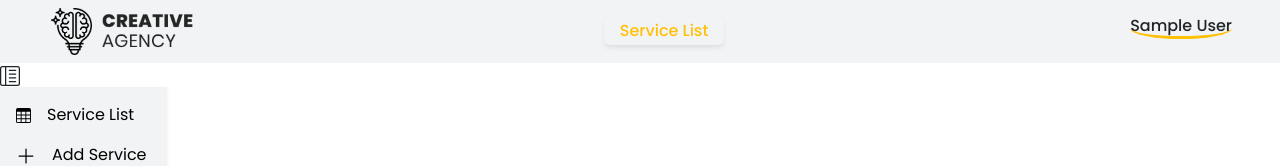
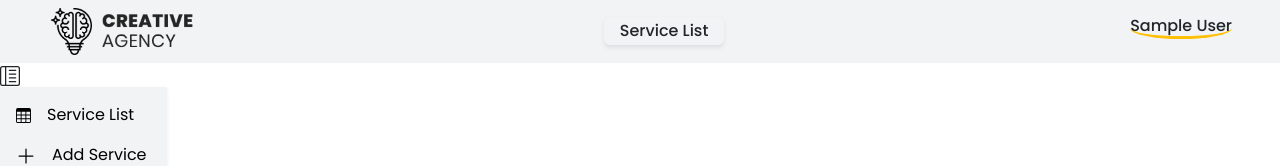
Before and after one commit to devhasibulislam/creative-agency-client, a React (Create React App) app: page /admin/makeAdmin in a window 1280 px wide. Shown: the top 166 px of the page. Built offline with nearby package versions, Linux system fonts and the light colour scheme; no server answers; sample sign-in values are in the browser's storage.

Commit message:
create dynamic header at dashboard panel

```diff
--- a/src/routes/Shared/Panel.js
+++ b/src/routes/Shared/Panel.js
@@ -30,7 +30,7 @@ const Panel = ({ title }) => {
                     </Link>
                 </div>
                 <div className='mt-lg-0 mt-2'>
-                    <h6 className='border-bottom rounded text-warning text-gradient shadow-sm px-3 py-1 mb-0'>{title}</h6>
+                    <h6 className='border-bottom rounded text-dark text-gradient shadow-sm px-3 py-1 mb-0'>{title}</h6>
                 </div>
                 <div className='mt-lg-0 mt-2'>
                     <h6 className='border-bottom border-warning border-3 rounded-circle'>{user?.displayName}</h6>
```
